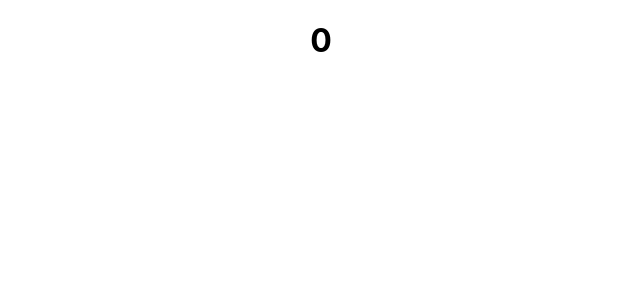
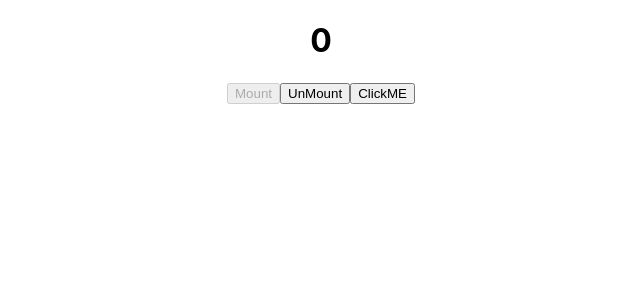
Before and after one commit to ParagBabiya/React-IDP2, a React (Create React App) app: page / in a window 1280 px wide. Shown: the top 300 px of the page, without its empty margins (319-959 px from the left). Built offline with nearby package versions, Linux system fonts and the light colour scheme.

Commit message:
initian commit

```diff
--- a/src/DivingDeeper-into-component-and-internals/LifeCycleInComponent/LifeCycle.js
+++ b/src/DivingDeeper-into-component-and-internals/LifeCycleInComponent/LifeCycle.js
@@ -1,40 +1,61 @@
-import React, { Component } from 'react'
-import Counter from './Counter'
-import FunctionCounter from './FunctionCounter'
+import React, { Component } from "react";
+import Counter from "./Counter";
+import FunctionCounter from "./FunctionCounter";
 
 export default class LifeCycle extends Component {
+  constructor() {
+    super();
+    this.state = {
+      count: 0,
+      mount: true,
+    };
 
-    constructor(){
-        super()
-        this.state={
-            count:0
+    this.mountCounter = () => this.setState({ mount: true });
+    this.unMountCounter = () => this.setState({ mount: false });
+  }
+  static getDerivedStateFromProps(props,state){
+    console.log("getDerivedstateFromProps",props)
+    return state;
+  }
 
-        }
-    }
-    componentDidMount(){
-        console.log("componentDidMount:render first time")
-    }
+  // componentWillMount(){
+  //   console.log("componentWillMount")
+  // }
+  componentDidMount(){
+    console.log("componentDidMount")
+  }
 
-increment(){
-    this.setState({count: this.state.count + 1})
-}
+  increment = () => this.setState({ count: this.state.count + 1 });
 
-componentDidMount(){
-    console.log("Component Did Mount")
-}
+  // componentDidMount() {
+  //   console.log("componentDidMount:render first time");
+  // }
 
-componentWillUnmount(){
-    console.log("component Removed")
-}
+  // componentDidMount(){
+  //     console.log("Component Did Mount")
+  // }
+
+  componentWillUnmount() {
+    console.log("component Removed");
+  }
 
   render() {
     return (
       <div>
-        {/* <Counter number={this.state.count}/> */}
+        <Counter number={this.state.count} />
+        <button onClick={this.mountCounter} disabled={this.state.mount}>
+          Mount
+        </button>
+        <button onClick={this.unMountCounter} disabled={!this.state.mount}>
+          UnMount
+        </button>
+        {/* <FunctionCounter number={this.state.count}></FunctionCounter> */}
+        <button onClick={this.increment}>ClickME</button>
+      </div>
+    );
+  }
 
-        <FunctionCounter number={this.state.count}></FunctionCounter>
-        {/* <button onClick={()=>this.increment()}>ClickME</button> */}
-      </div>
-    )
+  componentDidUpdate(prevProps, prevState, snapshot) {
+    console.log("Component Did Update");
   }
 }
--- a/src/DivingDeeper-into-component-and-internals/StateinClassComponent/StateinClassComp.js
+++ b/src/DivingDeeper-into-component-and-internals/StateinClassComponent/StateinClassComp.js
@@ -3,16 +3,16 @@ import React,{Component} from "react";
 export default class ClassStatefullComp extends Component{
 constructor(){
     super()
-}
-state={
-    out:'Yes'
+    this.state={
+        out:'Yes'
+    }
 }
 
 toggleOut=()=>{
     this.setState(prev =>{
         return {
            out: prev.out === "Yes"?"No":"Yes"}
-           this.toggleOut = this.toggleOut.bind(this)
+        //    this.toggleOut = this.toggleOut.bind(this)
     })
 }
 
```
Also changed, not shown: src/DivingDeeper-into-component-and-internals/ComponentUpdate(forPropsChange)/Persons.js (added), src/DivingDeeper-into-component-and-internals/ComponentUpdate(forPropsChange)/PropsChange.js (added).
